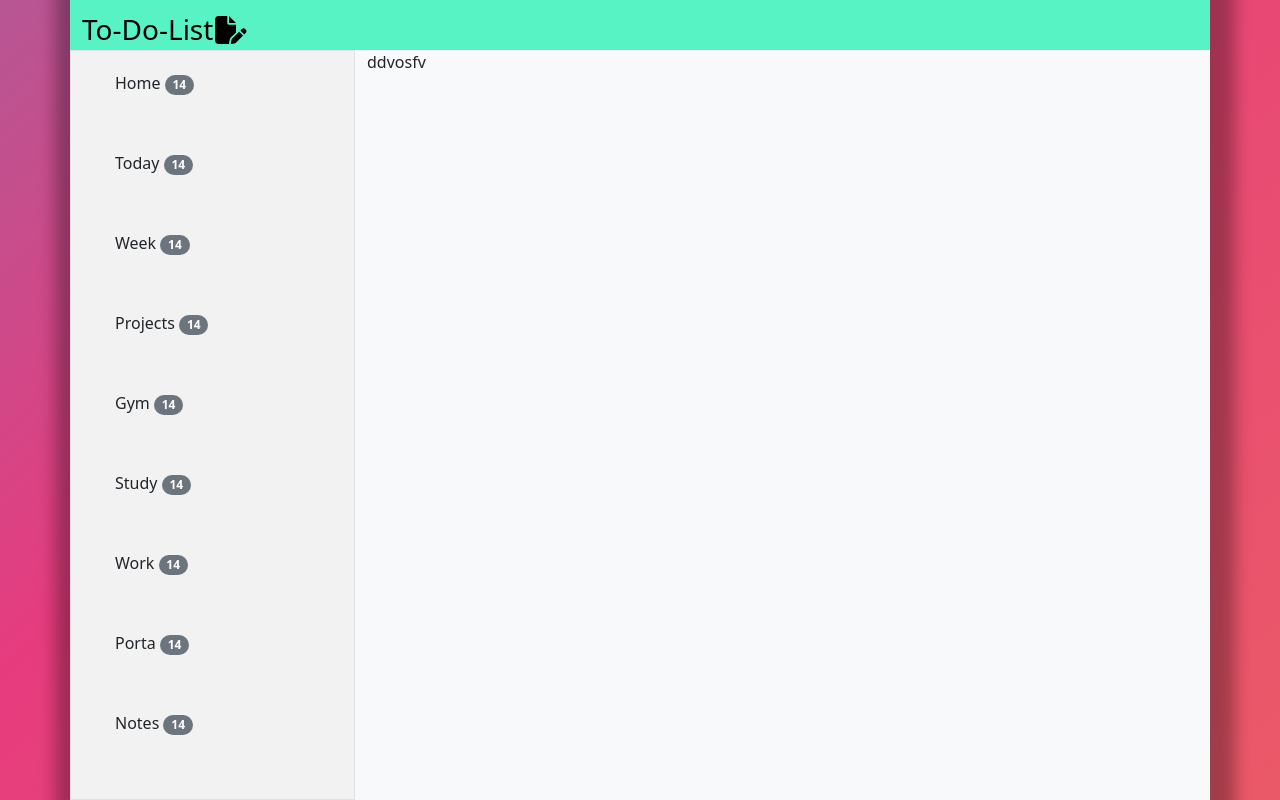
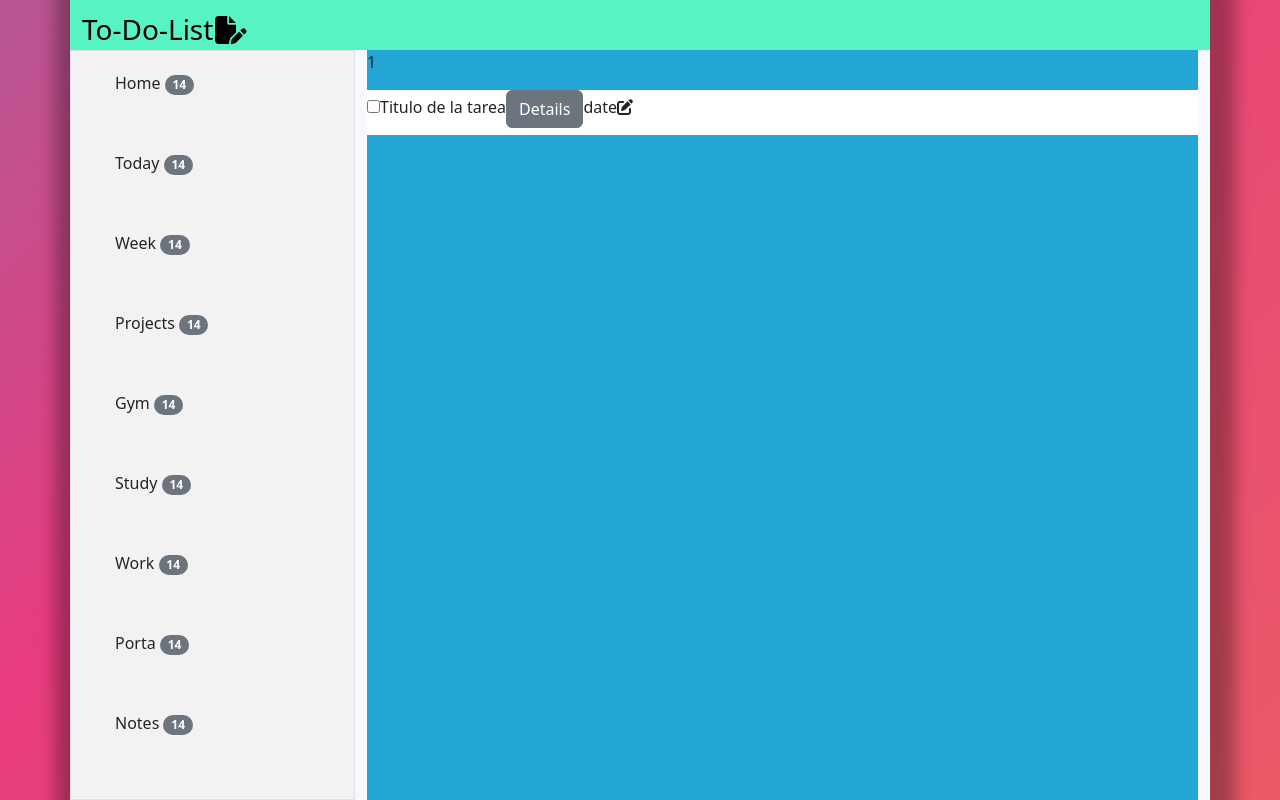
Before and after one commit to aleortbas/toDoList, a React (Create React App) app: page /ToDoList in a window 1280 px wide. Built offline with nearby package versions, Linux system fonts and the light colour scheme.

Commit message:
components for the inside list

```diff
--- a/src/App.css
+++ b/src/App.css
@@ -158,6 +158,12 @@
   list-style-type: none;
 }
 
+#list-ul:hover{
+  font-size: 20px;
+  font-weight: bold;
+  color: #FC9C9B;
+}
+
 #list{
   list-style-type: none;
 }
@@ -172,6 +178,13 @@
   color: #000;
 }
 
+.inside-list{
+  background-color: #23a6d5;
+}
+
+#toDoListItems{
+  display: inline-block;
+}
 
 p {
   cursor: text;
--- /dev/null
+++ b/src/components/ToDoHome.js
@@ -0,0 +1,21 @@
+import React from "react";
+import { Button } from "reactstrap";
+import { FontAwesomeIcon } from "@fortawesome/react-fontawesome";
+import { faFilePen, faPenToSquare } from "@fortawesome/free-solid-svg-icons";
+
+const Card = ({title}) => {
+    return(
+        <div className="inside-list" style={{height:"100%", overflow:"auto"}}>
+            <p>{title}</p>
+            <div style={{backgroundColor:"white"}}>
+                <input type="checkbox" id="toDoListItems"></input>
+                <p id="toDoListItems">Titulo de la tarea</p>
+                <Button id="toDoListItems">Details</Button>
+                <p id="toDoListItems">date</p>
+                <FontAwesomeIcon id="toDoListItems" icon={faPenToSquare}/>
+            </div>
+        </div>
+    )
+}
+
+export default Card;
--- a/src/components/ToDoList.js
+++ b/src/components/ToDoList.js
@@ -1,17 +1,13 @@
-import React, { Component } from "react";
-import { Button, Col, Container, ListGroup, ListGroupItem, Navbar, NavbarBrand, Row, Badge } from "reactstrap";
-import { Link, NavLink, useNavigate } from "react-router-dom";
-import {
-    faFacebook,
-    faGithub,
-    faGoogle,
-} from "@fortawesome/free-brands-svg-icons";
+import React, { useState } from "react";
+import { Col, Container, ListGroupItem, Navbar, NavbarBrand, Row, Badge } from "reactstrap";
+import { Link } from "react-router-dom";
 import { FontAwesomeIcon } from "@fortawesome/react-fontawesome";
 import "bootstrap/dist/css/bootstrap.min.css";
 import { faFilePen } from "@fortawesome/free-solid-svg-icons";
+import Card from "./ToDoHome";
 
-class ToDoList extends Component {
-    render() {
+function ToDoList() {
+    const[active, setActive] = useState("First")
         return (
             <React.Fragment>
                 <Container id="test">
@@ -31,25 +27,26 @@ class ToDoList extends Component {
                         </Navbar>
                         <Col className="border" md="3" id="rowtest">
                             <ul id="list" style={{marginTop:"20px"}}>
-                            <li id="list-ul"><ListGroupItem className="justify-content-between" style={{ backgroundColor: "transparent", border: "0px", height: "" }} id="sapa">Home <Badge pill>14</Badge></ListGroupItem></li>
-                            <li id="list-ul"><ListGroupItem className="justify-content-between" style={{ backgroundColor: "transparent", border: "0px", height: "" }} id="sapa">Today <Badge pill>14</Badge></ListGroupItem></li>
-                            <li id="list-ul"><ListGroupItem className="justify-content-between" style={{ backgroundColor: "transparent", border: "0px", height: "" }} id="sapa">Week <Badge pill>14</Badge></ListGroupItem></li>
-                            <li id="list-ul"><ListGroupItem className="justify-content-between" style={{ backgroundColor: "transparent", border: "0px", height: "" }} id="sapa">Projects <Badge pill>14</Badge></ListGroupItem></li>
-                            <li id="list-ul"><ListGroupItem className="justify-content-between" style={{ backgroundColor: "transparent", border: "0px", height: "" }} id="sapa">Gym <Badge pill>14</Badge></ListGroupItem></li>
-                            <li id="list-ul"><ListGroupItem className="justify-content-between" style={{ backgroundColor: "transparent", border: "0px", height: "" }} id="sapa">Study <Badge pill>14</Badge></ListGroupItem></li>
-                            <li id="list-ul"><ListGroupItem className="justify-content-between" style={{ backgroundColor: "transparent", border: "0px", height: "" }} id="sapa">Work <Badge pill>14</Badge></ListGroupItem></li>
-                            <li id="list-ul"><ListGroupItem className="justify-content-between" style={{ backgroundColor: "transparent", border: "0px", height: "" }} id="sapa">Porta <Badge pill>14</Badge></ListGroupItem></li>
-                            <li id="list-ul"><ListGroupItem className="justify-content-between" style={{ backgroundColor: "transparent", border: "0px", height: "" }} id="sapa">Notes <Badge pill>14</Badge></ListGroupItem></li>
+                            <li id="list-ul" onClick={() => setActive("First")} ><ListGroupItem className="justify-content-between" style={{ backgroundColor: "transparent", border: "0px", height: "" }} id="sapa">Home <Badge pill>14</Badge></ListGroupItem></li>
+                            <li id="list-ul" onClick={() => setActive("Second")} ><ListGroupItem className="justify-content-between" style={{ backgroundColor: "transparent", border: "0px", height: "" }} id="sapa">Today <Badge pill>14</Badge></ListGroupItem></li>
+                            <li id="list-ul" onClick={() => setActive("Third")} ><ListGroupItem className="justify-content-between" style={{ backgroundColor: "transparent", border: "0px", height: "" }} id="sapa">Week <Badge pill>14</Badge></ListGroupItem></li>
+                            <li id="list-ul" onClick={() => setActive("")} ><ListGroupItem className="justify-content-between" style={{ backgroundColor: "transparent", border: "0px", height: "" }} id="sapa">Projects <Badge pill>14</Badge></ListGroupItem></li>
+                            <li id="list-ul" onClick={() => setActive("")} ><ListGroupItem className="justify-content-between" style={{ backgroundColor: "transparent", border: "0px", height: "" }} id="sapa">Gym <Badge pill>14</Badge></ListGroupItem></li>
+                            <li id="list-ul" onClick={() => setActive("")} ><ListGroupItem className="justify-content-between" style={{ backgroundColor: "transparent", border: "0px", height: "" }} id="sapa">Study <Badge pill>14</Badge></ListGroupItem></li>
+                            <li id="list-ul" onClick={() => setActive("")} ><ListGroupItem className="justify-content-between" style={{ backgroundColor: "transparent", border: "0px", height: "" }} id="sapa">Work <Badge pill>14</Badge></ListGroupItem></li>
+                            <li id="list-ul" onClick={() => setActive("")} ><ListGroupItem className="justify-content-between" style={{ backgroundColor: "transparent", border: "0px", height: "" }} id="sapa">Porta <Badge pill>14</Badge></ListGroupItem></li>
+                            <li id="list-ul" onClick={() => setActive("")} ><ListGroupItem className="justify-content-between" style={{ backgroundColor: "transparent", border: "0px", height: "" }} id="sapa">Notes <Badge pill>14</Badge></ListGroupItem></li>
                             </ul>
                         </Col>
                         <Col className="bg-light" md="9" id="rowtest">
-                            ddvosfv
+                            {active === "First" && <Card title="1"/>}
+                            {active === "Second" &&<Card title="2"/>}
+                            {active === "Third" && <Card title="3"/>}
                         </Col>
                     </Row>
                 </Container>
             </React.Fragment>
         );
-    }
 }
 
 export default ToDoList;
```
